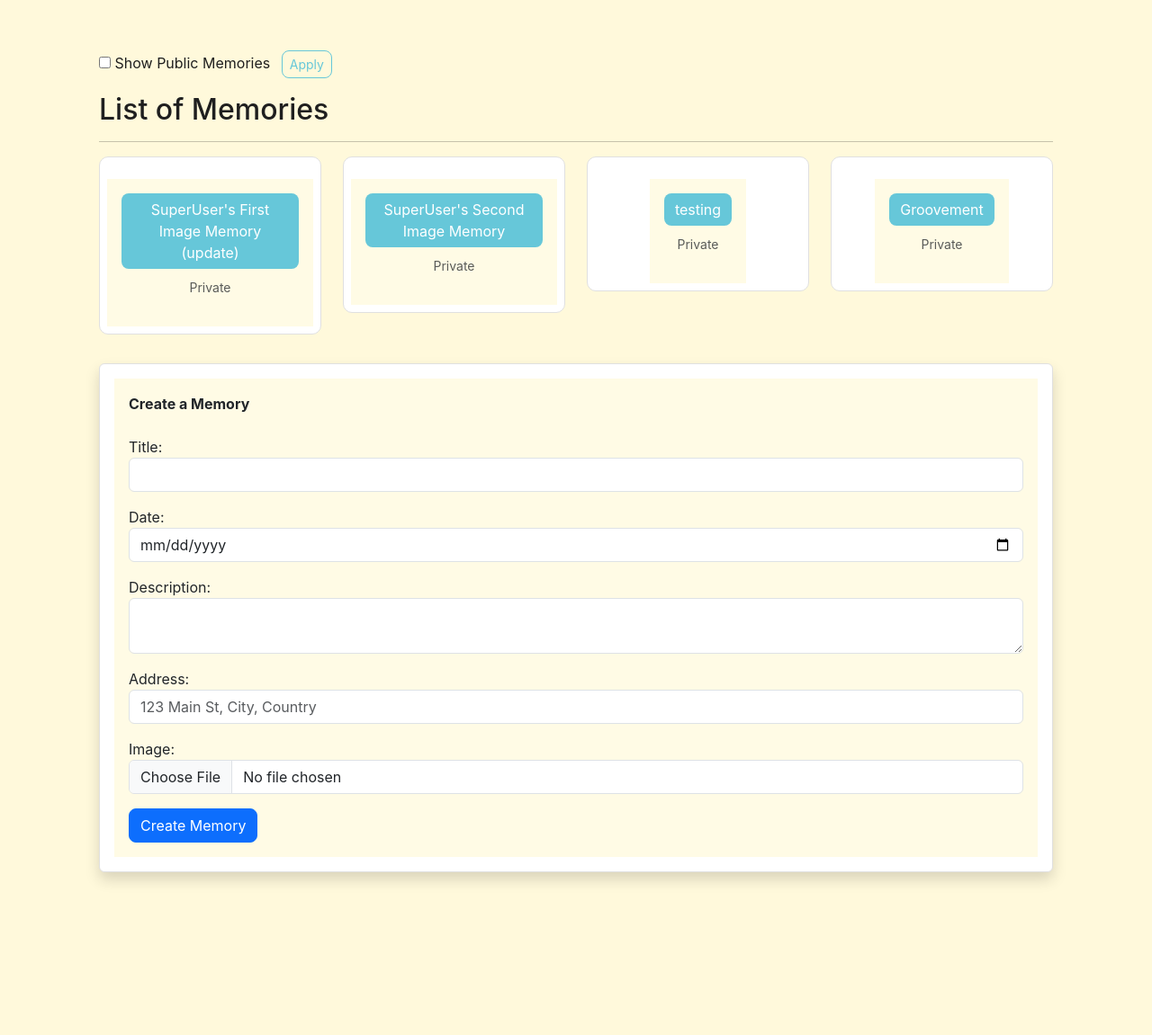
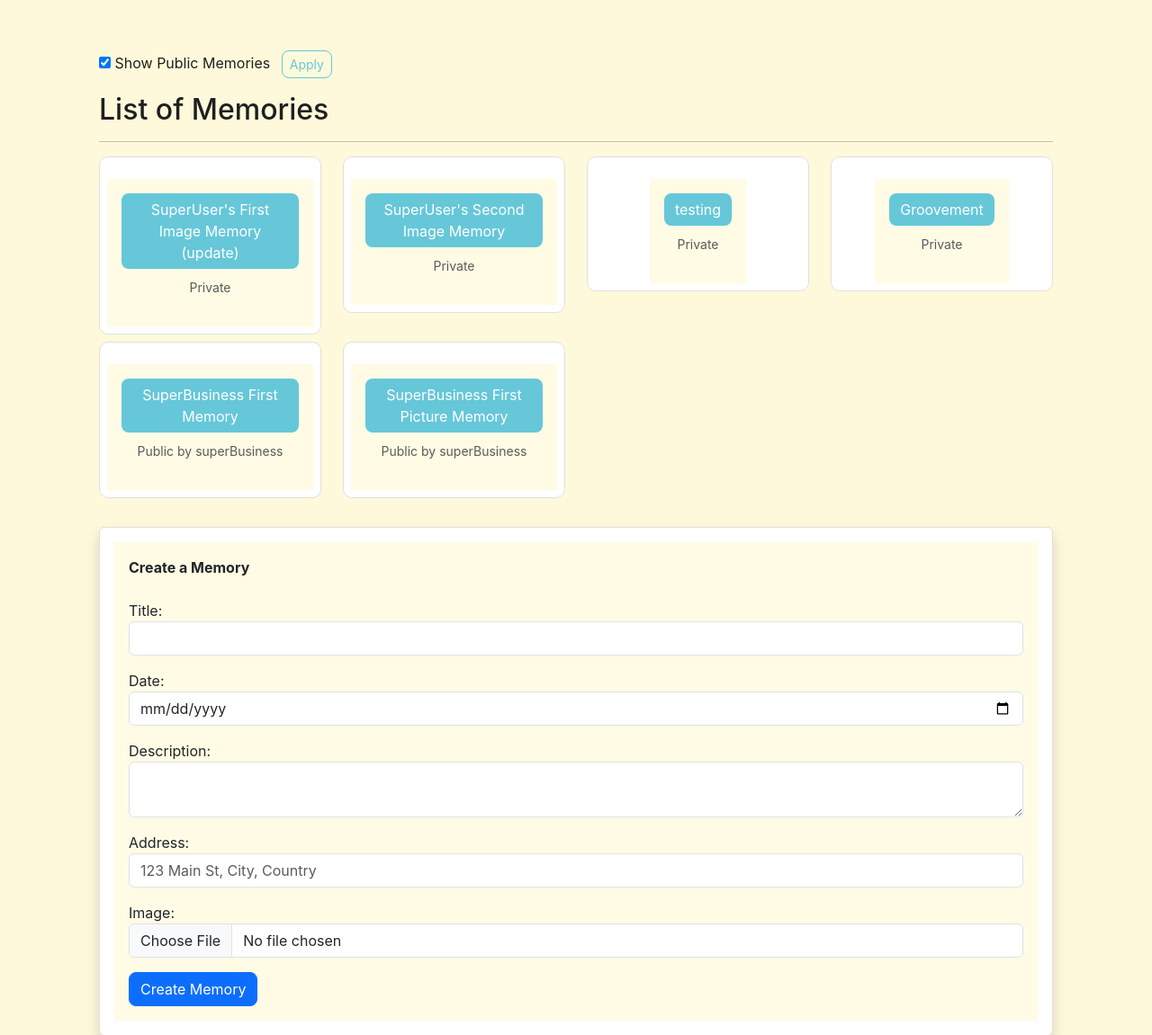
Before and after one commit to yashilaramesh/MemoryMap, a Django app: page /memories/memories/ in a window 1280 px wide. Shown: the part 56-1207 px from the top of the page at 90% size. Before the commit the page ends 1037 px from the top, so only its background shows below. Run offline with Django 5.2, Linux system fonts and the light colour scheme; a user stored in the database is signed in; data comes from the database, SQL or seed files in the repository; some libraries are stand-ins or nearby versions.

Commit message:
make business pins show up on user end by default

```diff
--- a/memories/templates/memories/index.html
+++ b/memories/templates/memories/index.html
@@ -6,13 +6,15 @@
     <div class="row mt-3">
       <div class="col mx-auto mb-3">
           <form method="get" class="mb-3">
-              <label>
-                  <input type="checkbox" name="public" value="1" {% if template_data.show_public %}checked{% endif %}>
-                  Show Public Memories
-              </label>
-              <button type="submit" class="btn btn-sm btn-outline-secondary ms-2">Apply</button>
+            <!-- this always sends "public=0" unless checkbox overrides it -->
+            <input type="hidden" name="public" value="0">
+
+            <label>
+                <input type="checkbox" name="public" value="1" {% if template_data.show_public %}checked{% endif %}>
+                Show Public Memories
+            </label>
+            <button type="submit" class="btn btn-sm btn-outline-secondary ms-2">Apply</button>
           </form>
-
           <h2>List of Memories</h2>
         <hr />
         <div class="row">
--- a/memories/views.py
+++ b/memories/views.py
@@ -8,7 +8,7 @@ def index(request):
     template_data = {'title': 'Memories'}
     if request.user.is_authenticated:
         user_memories = Memory.objects.filter(owner=request.user)
-        show_public = request.GET.get('public') == '1'
+        show_public = request.GET.get('public', '1') == '1'
         public_memories = Memory.objects.filter(is_public=True).exclude(owner=request.user) if show_public else []
         template_data['memories'] = list(user_memories) + list(public_memories)
         template_data['show_public'] = show_public
```
